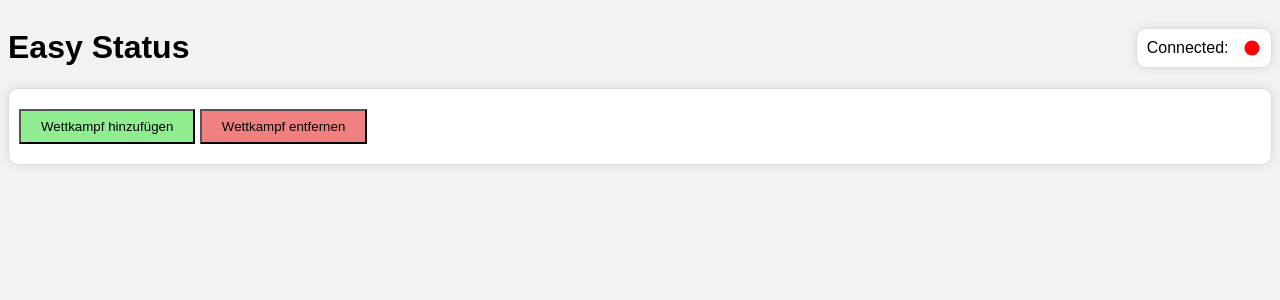
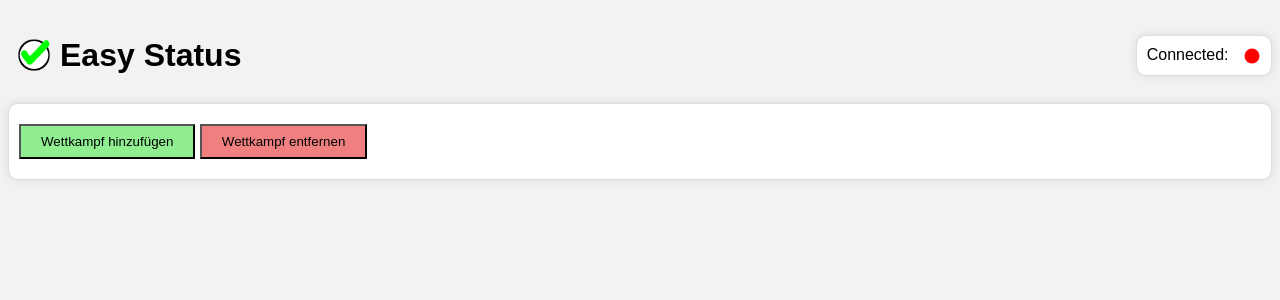
Before and after one commit to Minus345/EasyStatus2, a Flask app: page / in a window 1280 px wide. Shown: the top 300 px of the page. Run offline with Flask 3, Linux system fonts and the light colour scheme; some libraries are stand-ins or nearby versions.

Commit message:
add icon

```diff
--- a/static/status.css
+++ b/static/status.css
@@ -17,6 +17,17 @@ header {
     display: flex;
     align-items: center;
     justify-content: space-between;
+}
+
+h1 {
+    display: flex;
+    align-items: center;
+}
+
+#icon {
+    padding: 10px;
+    width: 32px;
+    height: 32px;
 }
 
 .online-status {
@@ -67,11 +78,11 @@ table td input[type="checkbox"] {
 }
 
 table tr:has(td:nth-child(3) input[type="checkbox"]:checked) {
-  background-color: var(--table-background-color-yellow);
+    background-color: var(--table-background-color-yellow);
 }
 
 table tr:has(td:nth-child(3) input[type="checkbox"]:checked):has(td:nth-child(4) input[type="checkbox"]:checked) {
-  background-color: var(--table-background-color-green);
+    background-color: var(--table-background-color-green);
 }
 
 .control-buttons {
@@ -80,11 +91,11 @@ table tr:has(td:nth-child(3) input[type="checkbox"]:checked):has(td:nth-child(4)
     cursor: pointer;
 }
 
-#add-wk{
+#add-wk {
     background-color: lightgreen;
 }
 
-#rm-wk{
+#rm-wk {
     background-color: lightcoral;
 }
 
--- a/static/status.js
+++ b/static/status.js
@@ -1,5 +1,7 @@
 const socket = io();
-let versions = {}
+let versions = {};
+let notification_enabled = false;
+let notification_list = [];
 // online icon:
 socket.on("connect", () => {
     document.querySelector("#socket-status circle").setAttribute("fill", "green");
@@ -11,6 +13,14 @@ socket.on("disconnect", () => {
 
 socket.on('init', function (payload) {
     console.log(payload)
+
+    Notification.requestPermission((result) => {
+        if (result === "granted") {
+            notification_enabled = true;
+        } else {
+            notification_enabled = false;
+        }
+    });
 
     //clear everything bevor
     const table_head = document.getElementById('table').getElementsByTagName('thead')[0];
@@ -73,6 +83,9 @@ socket.on('update', function (payload) {
     versions[payload.number] = payload.version
     const checkbox = document.getElementById(payload.number + " " + payload.type);
     checkbox.checked = payload.value
+    if (notification_enabled && document.visibilityState === "hidden") {
+        sendNotification(payload.number, payload.type, payload.value);
+    }
 })
 
 socket.on('error', function (payload) {
@@ -118,3 +131,25 @@ function sendRmWK() {
     });
     dialog.close();
 }
+
+function sendNotification(number, key, value) {
+    const img = "/static/Icon.png";
+    let check_mark;
+    if (value) {
+        check_mark = "🗹 (erledigt)";
+    } else {
+        check_mark = "zurückgesetzt";
+    }
+    const text = `WK-Nummer: ${number} : ${key} jetzt ${check_mark}`;
+    const notification = new Notification("Easy Status", {body: text, icon: img});
+    notification_list.push(notification);
+}
+
+document.addEventListener("visibilitychange", () => {
+    if (document.visibilityState === "visible") {
+        // The tab has become visible so clear the now-stale Notification.
+        notification_list.forEach(elem => {
+            elem.close();
+        })
+    }
+});
--- a/templates/status.html
+++ b/templates/status.html
@@ -4,16 +4,20 @@
         integrity="sha512-q/dWJ3kcmjBLU4Qc47E4A9kTB4m3wuTY7vkFJDTZKjTs8jhyGQnaUrxa0Ytd0ssMZhbNua9hE+E7Qv1j+DyZwA=="
         crossorigin="anonymous"></script>
 <link rel="stylesheet" href="/static/status.css" type="text/css">
-<script src="/static/status.js"></script>
+<script src="/static/status.js" defer></script>
 <head>
     <meta charset="UTF-8">
     <title>Easy Status</title>
+    <link rel="icon" href="/static/Icon.png" sizes="128x128">
     <link rel="stylesheet" href="/static/status.css" type="text/css">
     <meta name="viewport" content="width=device-width, initial-scale=1">
 </head>
 <body>
 <header>
-    <h1>Easy Status</h1>
+    <h1>
+        <img src="/static/Icon.png" alt="Icon" id="icon">
+        Easy Status
+    </h1>
     <div class="online-status">
         Connected:
         <svg id="socket-status" width="18" height="18" viewBox="0 0 24 24">
```
Also changed, not shown: static/Icon.png (added), 1 other file.
